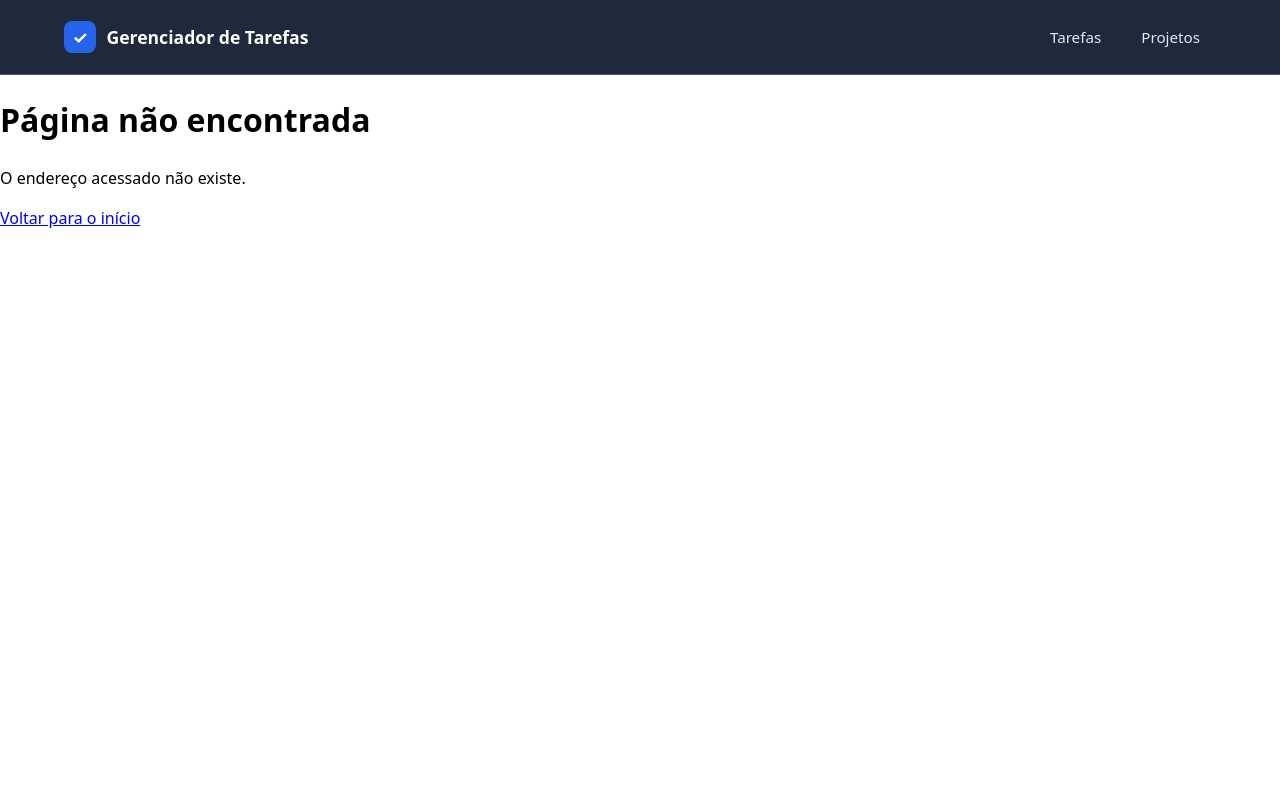
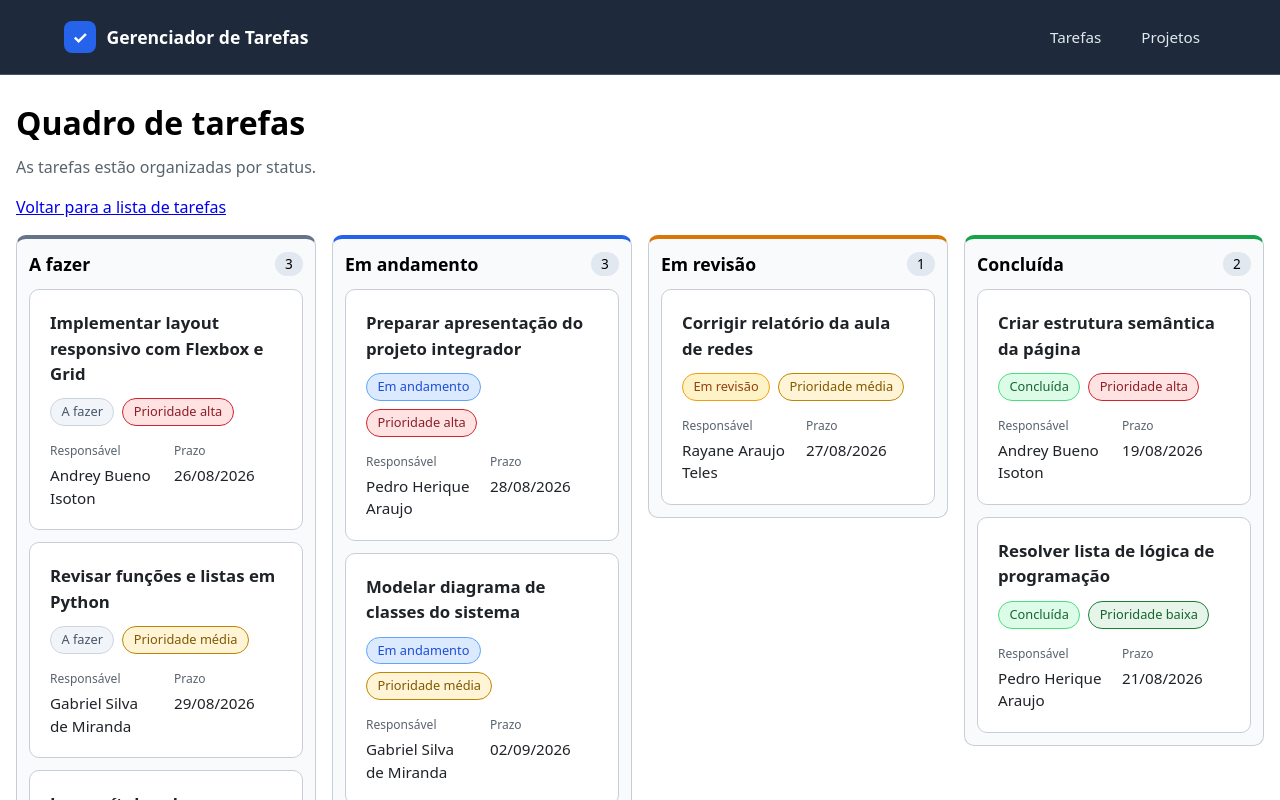
Before and after one commit to andreybueno-git/projeto-g2-frontend, a SvelteKit app: page /quadro in a window 1280 px wide. Before the commit this address had no page. Shown: the top 800 px of the page. Built offline with nearby package versions, Linux system fonts and the light colour scheme; data requests are answered from the project's data file.

Commit message:
feat: adiciona o quadro das tarefas por status(#27)

```diff
--- /dev/null
+++ b/src/routes/quadro/+page.svelte
@@ -0,0 +1,209 @@
+<script lang="ts">
+  import { onDestroy, onMount } from "svelte";
+  import type { Status, Tarefa } from "../../tipos";
+  import CartaoTarefa from "../../lib/componentes/CartaoTarefa.svelte";
+  import { listarTarefas } from "../../lib/servicos/api";
+  import { ROTULOS_STATUS } from "../../lib/utils/rotulos";
+
+  const statusDisponiveis = Object.keys(ROTULOS_STATUS) as Status[];
+  let tarefas = $state<Tarefa[]>([]);
+  let carregando = $state(true);
+  let erro = $state<string | null>(null);
+  let ativo = true;
+
+  // Cada status mantém sua coluna, inclusive quando não há tarefas nela.
+  let colunas = $derived(statusDisponiveis.map((status) => ({
+    status,
+    tarefas: tarefas.filter((tarefa) => tarefa.status === status),
+  })));
+
+  onMount(carregarTarefas);
+  onDestroy(() => { ativo = false; });
+
+  async function carregarTarefas() {
+    carregando = true;
+    erro = null;
+    try {
+      const dados = await listarTarefas();
+      if (ativo) tarefas = dados;
+    } catch {
+      if (ativo) erro = "Não foi possível carregar o quadro. Tente novamente.";
+    } finally {
+      if (ativo) carregando = false;
+    }
+  }
+
+</script>
+
+<svelte:head>
+  <title>Quadro de tarefas</title>
+</svelte:head>
+
+<main>
+  <h1>Quadro de tarefas</h1>
+  <p class="introducao">As tarefas estão organizadas por status.</p>
+  <p><a href="/">Voltar para a lista de tarefas</a></p>
+
+  {#if carregando}
+    <p role="status">Carregando tarefas...</p>
+  {:else if erro}
+    <p role="alert">{erro}</p>
+    <button type="button" onclick={carregarTarefas}>Tentar novamente</button>
+  {:else}
+    <div class="quadro">
+      {#each colunas as coluna (coluna.status)}
+        <section class="coluna {coluna.status}" aria-labelledby={`titulo-${coluna.status}`}>
+          <header>
+            <h2 id={`titulo-${coluna.status}`}>{ROTULOS_STATUS[coluna.status]}</h2>
+            <span class="contagem" aria-label={`${coluna.tarefas.length} ${coluna.tarefas.length === 1 ? 'tarefa' : 'tarefas'}`}>
+              {coluna.tarefas.length}
+            </span>
+          </header>
+          {#if coluna.tarefas.length === 0}
+            <p class="vazia">Nenhuma tarefa neste status.</p>
+          {:else}
+            <ul>
+              {#each coluna.tarefas as tarefa (tarefa.id)}
+                <li>
+                  <a class="link-cartao" href={`/tarefas/${encodeURIComponent(tarefa.id)}`}>
+                    <CartaoTarefa {tarefa} />
+                  </a>
+                </li>
+              {/each}
+            </ul>
+          {/if}
+        </section>
+      {/each}
+    </div>
+  {/if}
+</main>
+
+<style>
+  main {
+    max-width: 88rem;
+    margin: 0 auto;
+    padding: 1.5rem 1rem;
+  }
+
+  h1 {
+    margin: 0 0 0.5rem;
+  }
+
+  .introducao {
+    margin: 0;
+    color: #59636e;
+  }
+
+  .quadro {
+    display: grid;
+    grid-template-columns: repeat(4, minmax(0, 1fr));
+    gap: 1rem;
+    align-items: start;
+  }
+
+  .coluna {
+    min-width: 0;
+    padding: 0.75rem;
+    border: 1px solid #c9ced6;
+    border-top: 4px solid #64748b;
+    border-radius: 10px;
+    background: #f8fafc;
+  }
+
+  .coluna.em-andamento {
+    border-top-color: #2563eb;
+  }
+
+  .coluna.em-revisao {
+    border-top-color: #d97706;
+  }
+
+  .coluna.concluida {
+    border-top-color: #16a34a;
+  }
+
+  header {
+    display: flex;
+    align-items: center;
+    justify-content: space-between;
+    gap: 0.5rem;
+    margin-bottom: 0.75rem;
+  }
+
+  h2 {
+    margin: 0;
+    font-size: 1.1rem;
+  }
+
+  .contagem {
+    min-width: 1.75rem;
+    padding: 0.1rem 0.4rem;
+    border-radius: 999px;
+    background: #e2e8f0;
+    text-align: center;
+    font-size: 0.85rem;
+  }
+
+  ul {
+    display: grid;
+    gap: 0.75rem;
+    list-style: none;
+    margin: 0;
+    padding: 0;
+  }
+
+  li {
+    min-width: 0;
+  }
+
+  .link-cartao {
+    display: block;
+    color: inherit;
+    text-decoration: none;
+    border-radius: 10px;
+  }
+
+  .link-cartao:hover :global(.cartao) {
+    border-color: #8c959f;
+    box-shadow: 0 4px 12px rgba(31, 35, 40, 0.12);
+  }
+
+  .link-cartao:focus-visible {
+    outline: 3px solid #0969da;
+    outline-offset: 3px;
+  }
+
+  .vazia {
+    margin: 0;
+    padding: 1rem 0;
+    color: #59636e;
+    font-size: 0.9rem;
+  }
+
+  button {
+    padding: 0.6rem 1rem;
+    border: 1px solid #8c959f;
+    border-radius: 6px;
+    background: #ffffff;
+    color: #1f2328;
+    font: inherit;
+    cursor: pointer;
+  }
+
+  button:focus-visible {
+    outline: 3px solid #0969da;
+    outline-offset: 3px;
+  }
+
+  @media (max-width: 1100px) {
+    .quadro {
+      grid-template-columns: repeat(2, minmax(0, 1fr));
+    }
+  }
+
+  @media (max-width: 640px) {
+    .quadro {
+      grid-template-columns: minmax(0, 1fr);
+    }
+  }
+</style>
```
